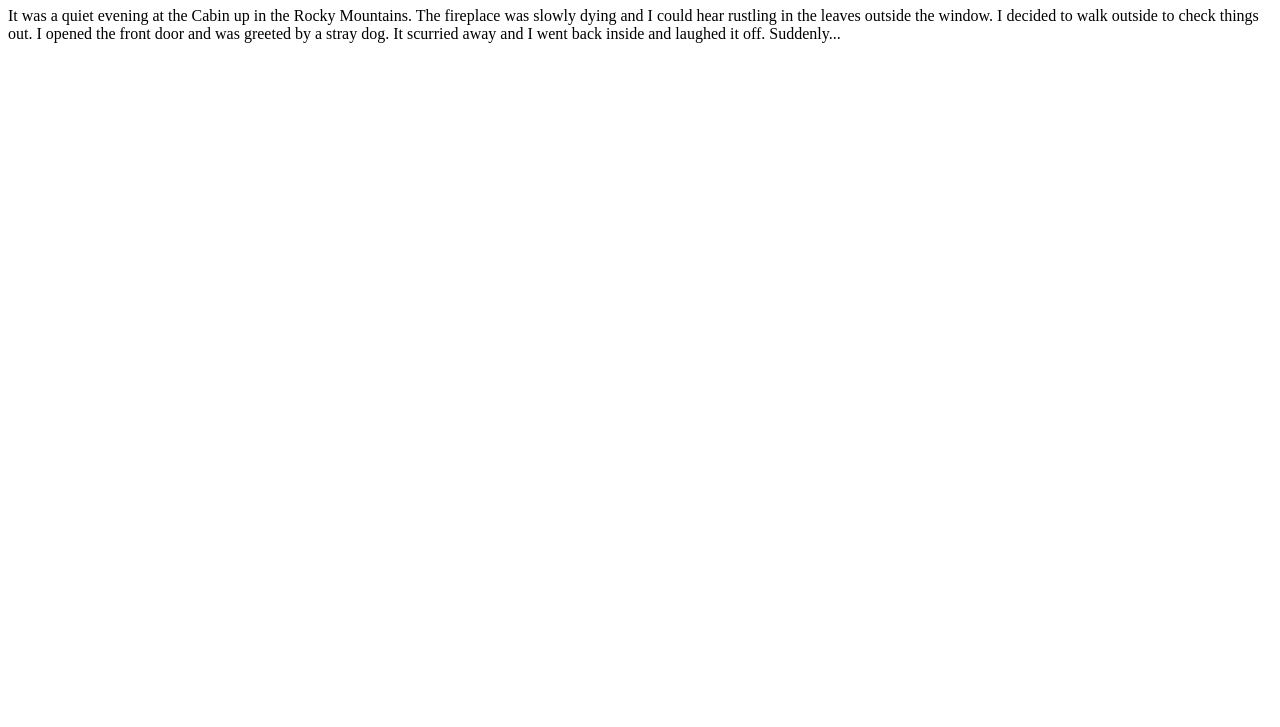
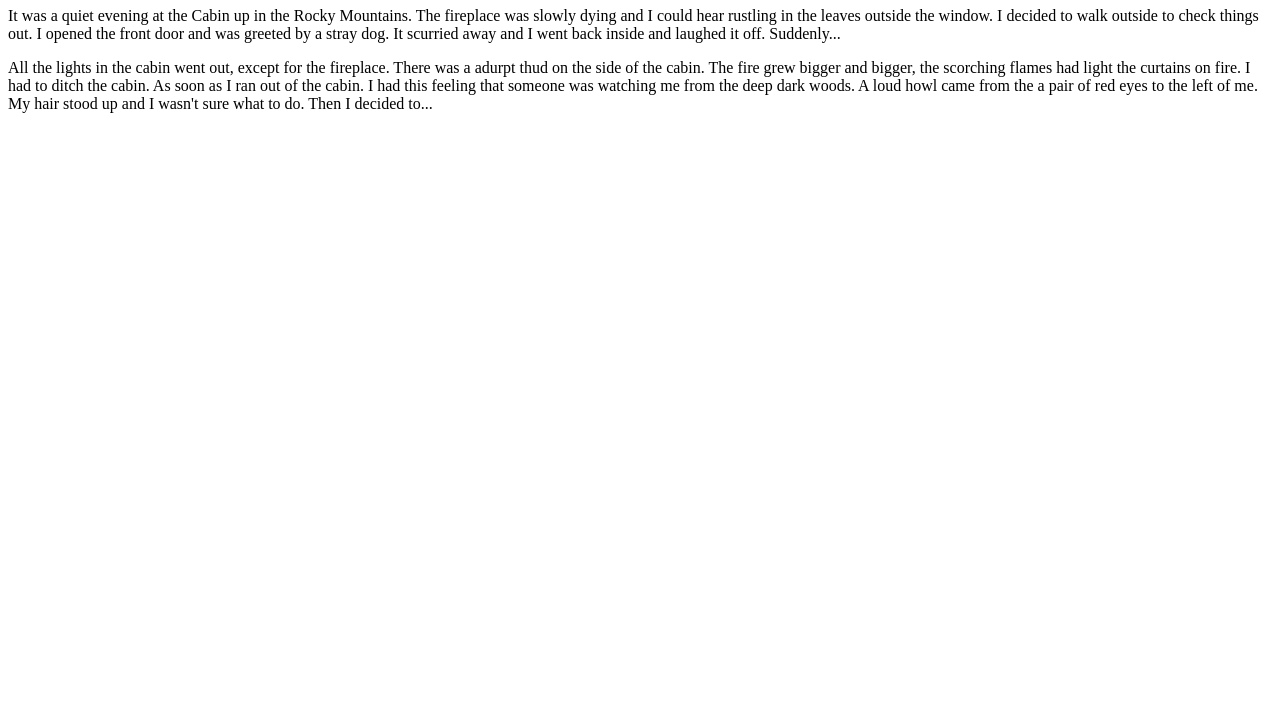
Before and after one commit to rnarkus/exquisite-corpse, a plain HTML site: page index.html in a window 1280 px wide. Shown: the part 73-800 px from the top of the page. Drawn offline with Linux system fonts and the light colour scheme.

Commit message:
added my part

```diff
--- a/index.html
+++ b/index.html
@@ -10,7 +10,7 @@
         </header>
         <main>
             <p>It was a quiet evening at the Cabin up in the Rocky Mountains. The fireplace was slowly dying and I could hear rustling in the leaves outside the window. I decided to walk outside to check things out. I opened the front door and was greeted by a stray dog. It scurried away and I went back inside and laughed it off. Suddenly...</p>
-            <p></p>
+            <p>All the lights in the cabin went out, except for the fireplace. There was a adurpt thud on the side of the cabin. The fire grew bigger and bigger, the scorching flames had light the curtains on fire. I had to ditch the cabin. As soon as I ran out of the cabin. I had this feeling that someone was watching me from the deep dark woods. A loud howl came from the a pair of red eyes to the left of me. My hair stood up and I wasn't sure what to do. Then I decided to... </p>
             <p></p>
             <p></p>
             <p></p>
```
